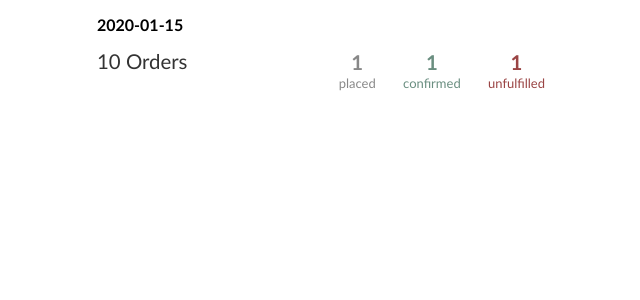
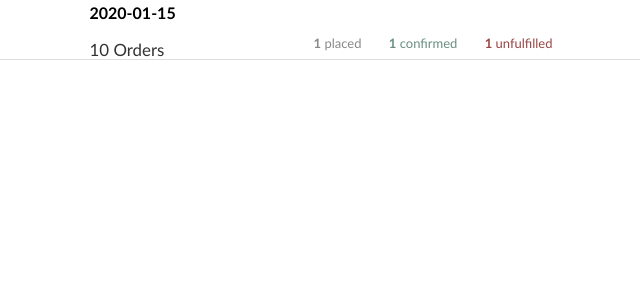
Before and after one commit to guygisborne/SharkByte, a Django app: template templates/menu/menu_list.html in a window 1280 px wide. Shown: the top 300 px of the page, without its empty margins (313-953 px from the left). Run offline with Django 3.2, Linux system fonts and the light colour scheme; tables that the repository leaves empty hold one stand-in row (values such as "Sample post"); the template is opened without the code that fills it: values that come from a table or form of the project are taken from there, most other values are stand-ins (such as "Sample title", 1, 10 or a date in 2020); parts of the project's set-up code (start-up, migrations or seed data) failed here and were passed over.

Commit message:
styling menu_list template; doing some tweaks

```diff
--- a/menu/models.py
+++ b/menu/models.py
@@ -3,6 +3,7 @@ from datetime import date, time, datetime, timedelta
 from django.db import models
 from django.contrib.contenttypes import generic
 from django.template.defaultfilters import date as date_filter
+from django.template.defaultfilters import timeuntil
 
 from employee.models import Employee
 
@@ -80,7 +81,7 @@ class MenuManager(models.Manager):
 		for type, typename in MENU_TYPES:
 			menu = tryGetMenu(type, date.today())
 			order = (menu.getOrderFor(employee) if menu else False)
-			todays_menus.append({ 'typename': typename, 'menu': menu, 'order': order })
+			todays_menus.append({ 'typename': typename.capitalize(), 'menu': menu, 'order': order })
 		return todays_menus
 
 	def pastMenus(self, start_date=datetime.today(), count=15):
@@ -149,6 +150,9 @@ class Menu(models.Model):
 				orders.extend(order)
 		return orders
 
+	def getTimeuntilEnd(self):
+		return timeuntil(datetime.combine(date.today(), self.end_time))
+
 	def isExpired(self):
 		return self.end_time < datetime.time(datetime.now())
 
--- a/static/stylesheets/style.css
+++ b/static/stylesheets/style.css
@@ -20,7 +20,7 @@ h3 { font:normal 1.4em/1.5em 'Trebuchet MS', Helvetica, 'Helvetica Neue', Arial;
 
 #content {}
     #content p { font-size:1.3em; line-height:1.667em; margin-bottom:16px; color:#333; }
-    .inner { padding:12px 20px; }
+    #content .inner { padding:12px 20px; }
     .division { border-bottom:2px dashed #eee; }
     .division:last-child { border-bottom:none; }
     .success { font-size:1.2em; color:rgba(0,0,0,0.6); padding:12px 20px; background:rgba(145, 200, 74, 0.2); display:none; }
@@ -28,7 +28,7 @@ h3 { font:normal 1.4em/1.5em 'Trebuchet MS', Helvetica, 'Helvetica Neue', Arial;
 .menu {}
     .menu:last-child { border-bottom:none; }
     .menu .expiration { display:none; }
-    .menu .end_time { float:right; color:#bcbcbc; font-weight:normal; text-transform:lowercase; }
+    .menu .end_time { float:right; color:#bcbcbc; font-weight:normal; text-transform:none; }
     .menu.expired form {}
     .menu.expired .expiration { display:inline; }
     .menu.expired .end_time { display:none; }
@@ -52,7 +52,7 @@ form { display:block; }
 
 
 /*
- * Admin menu and order stles
+ * Admin menu and order styles
  */
 
 #full_page { position:absolute; background:#fff; top:0; bottom:0; left:0; right:0; }
@@ -84,15 +84,16 @@ form { display:block; }
     .order .diet { width:18%; }
     .order .pk { display:none; }
 
-.menu_list { width:500px; margin:0 auto; }
+.day { width:100%; border-bottom:1px solid #dedede; }
+    .day .inner { width:475px; margin:0 auto; }
 
-.menu_link { overflow:auto; font-size:1.3em; display:block; text-decoration:none; margin-bottom:12px; }
+.menu_link { margin-bottom:12px; overflow:auto; font-size:1.3em; display:block; text-decoration:none; }
 .menu_link:last-child { margin-bottom:0; }
     .menu_link > div { display:inline-block; }
-    .menu_link .title { color:#333; font-size:1.571em; margin-top:6px; text-transform:capitalize; }
+    .menu_link .title { color:#333; font-size:1.3em; margin-top:6px; text-transform:capitalize; }
     .menu_link .meta { float:right; }
-        .menu_link .meta .block { padding:0 12px; display:inline-block; text-align:center; }
-        .menu_link .meta .block span { font-weight:bold; font-size:1.571em; line-height:1.4em; display:block; }
+        .menu_link .meta .block { padding:0 12px; font-size:1em; display:inline-block; text-align:center; }
+        .menu_link .meta .block span { font-weight:bold; }
         .menu_link .meta .block.placed { color:#888; }
         .menu_link .meta .block.confirmed { color:#6a8e80; }
         .menu_link .meta .block.unfulfilled { color:#9A4444; }
--- a/templates/menu/menu_list.html
+++ b/templates/menu/menu_list.html
@@ -3,10 +3,9 @@
 
 {% block content %}
 
-    <div class="menu_list">
-        {% for day in days %}
-            {% if not day.empty %}
-                <div class="division inner">
+    {% for day in days %} {% if not day.empty %}
+        <div class="day">
+            <div class="inner">
                 <h2>{{ day.datename }}</h2>
 
                 {% for menu_info in day.menus %}
@@ -22,10 +21,8 @@
                         </div>
                     </a>
                 {% endfor %}
-
             </div>
-            {% endif %}
-        {% endfor %}
         </div>
+    {% endif %} {% endfor %}
 
 {% endblock %}
--- a/templates/menu/todays_menu.html
+++ b/templates/menu/todays_menu.html
@@ -12,7 +12,7 @@
 
     {% for menu_info in menus %}
         <div class="menu inner division {% if menu_info.menu.isExpired %}expired{% endif %}">
-            <h2>{{ menu_info.typename }} <span class="expiration">has ended</span> <span class="end_time">Ends in {{ menu_info.menu.end_time }}</span></h2>
+            <h2>{{ menu_info.typename }} <span class="expiration">has ended</span> <span class="end_time">Ends at {{ menu_info.menu.end_time }}</span></h2>
 
             {% if not menu_info.menu %}
                 <p>A {{ menu_info.typename }} menu has yet to be posted.</p>
```
Lines whose indentation alone changed are shown as unchanged.
